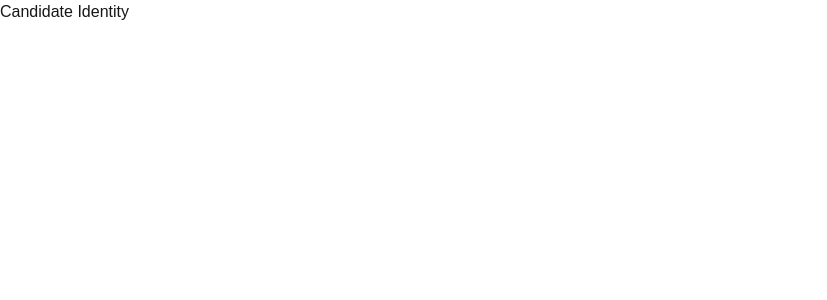
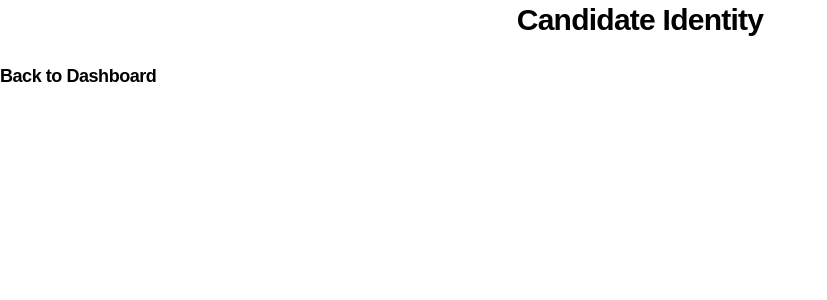
Before and after one commit to Tinnapat1406/track-interview, a Next.js app: page /candidate/id in a window 1280 px wide. Shown: the top 300 px of the page, without its empty margins (0-827 px from the left). Built offline with nearby package versions, Linux system fonts and the light colour scheme.

Commit message:
route to dashboard

```diff
--- a/app/candidate/id/page.tsx
+++ b/app/candidate/id/page.tsx
@@ -1,7 +1,17 @@
+import Link from "next/link";
+
 export default function Identity(){
     return(
         <div>
-            <h1>Candidate Identity</h1>
+            <h1 className="text-3xl font-semibold text-center leading-10 tracking-tight text-black dark:text-zinc-50">
+                Candidate Identity
+            </h1>
+
+            <Link href="/dashboard" className="flex items-start mt-4">
+                <p className="font-semibold text-lg text-left leading-10 tracking-tight text-black dark:text-zinc-50">
+                    Back to Dashboard
+                </p>
+            </Link>
         </div>
     )
 }
```
